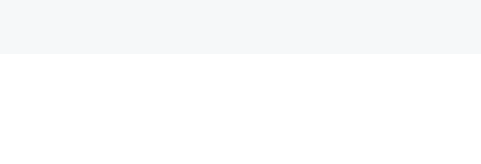
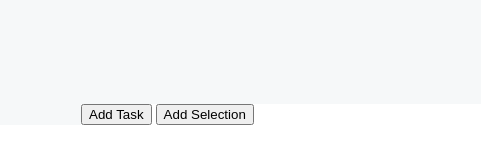
Before and after one commit to CarloColletti/html-css-toboolist, a plain HTML site: page index.html in a window 1280 px wide. Shown: the full height of the page, 159-640 px from the left. Drawn offline with Linux system fonts and the light colour scheme.

Commit message:
creato il contenitore per main

```diff
--- a/css/style.css
+++ b/css/style.css
@@ -10,5 +10,14 @@
     margin: auto;
 }
 
+.main-cont{
+    width: 800px;
+    background-color: white;
+    margin-left: 200px;
+    margin-top: 50px;
+}
+/* utility */
 
-/* utility */
+
+
+/* header  */
--- a/index.html
+++ b/index.html
@@ -16,11 +16,14 @@
                 <img src="img/Logo.png" alt="Logo">
                 <strong>Toboolist</strong>
             </figure>
-
         </header>
 
-        <main>
+        <main class="main-cont">
+            <button>Add Task</button>
+            <button>Add Selection</button>
+            <div>
 
+            </div>
 
         </main>
     </div>
```
